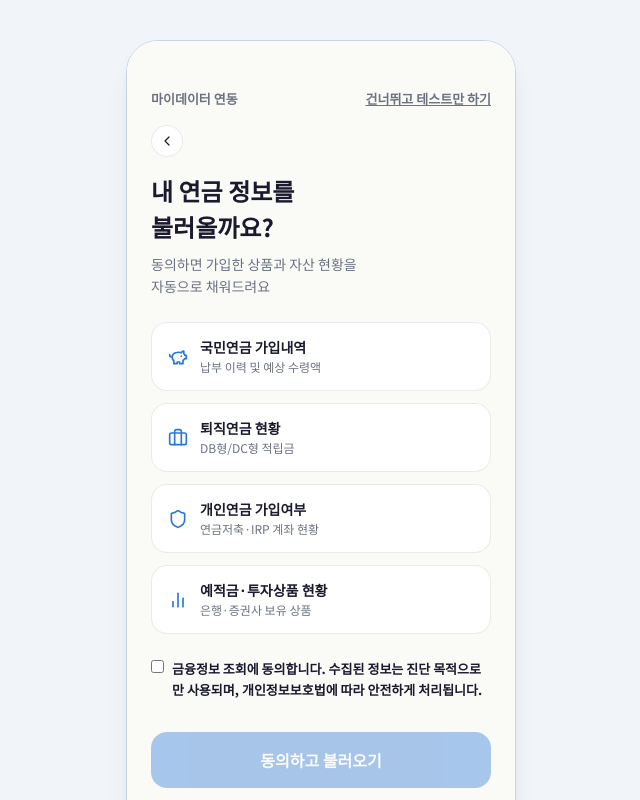
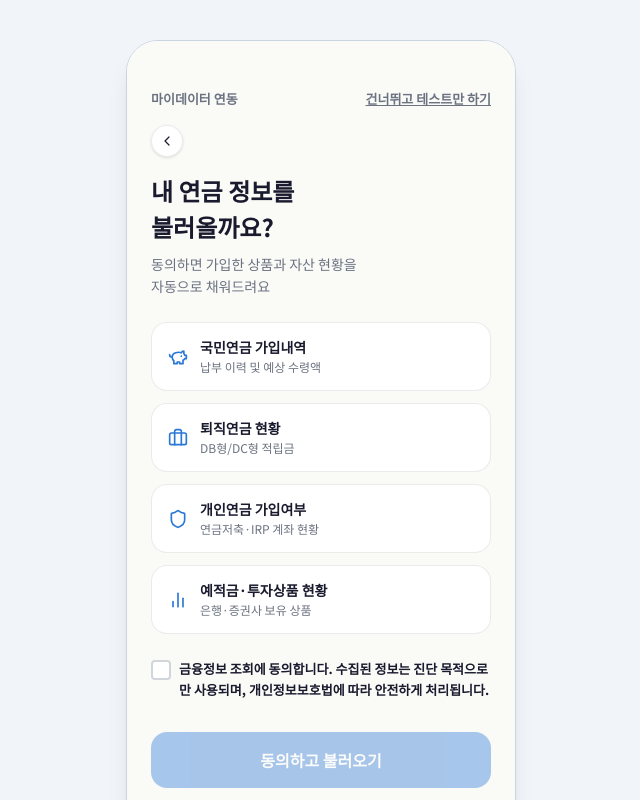
Before and after one commit to 2026-AI-Challenge-swu/mydata-frontend, a React (Vite) app: page /mydata/consent in a window 1280 px wide. Shown: the top 800 px of the page, without its empty margins (319-959 px from the left). Built offline with nearby package versions, Linux system fonts and the light colour scheme; no server answers.

Commit message:
style: 동의화면 커스텀 체크박스/뒤로가기 버튼/CTA 그림자 Figma 값 반영
브라우저 기본 체크박스 대신 Figma의 커스텀 사각 체크박스(파란 채움+흰 체크)로 교체,
뒤로가기 버튼 배경 반투명(90%)+그림자, CTA 버튼 그림자 추가.

```diff
--- a/src/features/mydata/screens/ConsentScreen.tsx
+++ b/src/features/mydata/screens/ConsentScreen.tsx
@@ -100,6 +100,23 @@ function BackIcon() {
   );
 }
 
+// Figma는 브라우저 기본 체크박스가 아니라 커스텀 사각 체크박스를 씀 — 체크 시 파란 사각형+흰 체크마크
+function CustomCheckbox({ checked }: { checked: boolean }) {
+  return (
+    <span
+      className={`mt-0.5 flex h-5 w-5 shrink-0 items-center justify-center rounded border-2 ${
+        checked ? 'border-[#2A78D6] bg-[#2A78D6]' : 'border-[#D1D5DC] bg-white'
+      }`}
+    >
+      {checked && (
+        <svg viewBox="0 0 8 6" fill="none" className="h-[4.5px] w-2" aria-hidden="true">
+          <path d="M0.5 3L3 5.5L7.5 0.5" stroke="white" strokeLinecap="round" strokeLinejoin="round" />
+        </svg>
+      )}
+    </span>
+  );
+}
+
 export function ConsentScreen() {
   const [agreed, setAgreed] = useState(false);
   const navigate = useNavigate();
@@ -119,7 +136,7 @@ export function ConsentScreen() {
 
       {/* 뒤로가기 */}
       <button
-        className="mt-4 flex h-8 w-8 items-center justify-center rounded-full border border-black/8 bg-white"
+        className="mt-4 flex h-8 w-8 items-center justify-center rounded-full border border-black/8 bg-white/90 shadow"
         onClick={() => navigate(-1)}
         aria-label="이전으로"
       >
@@ -161,10 +178,11 @@ export function ConsentScreen() {
       <label className="mt-6 flex items-start gap-2 text-[13px] leading-[21.125px] font-bold text-[#1A1A2E]">
         <input
           type="checkbox"
-          className="mt-0.5"
+          className="sr-only"
           checked={agreed}
           onChange={(event) => setAgreed(event.target.checked)}
         />
+        <CustomCheckbox checked={agreed} />
         금융정보 조회에 동의합니다. 수집된 정보는 진단 목적으로만 사용되며, 개인정보보호법에 따라 안전하게
         처리됩니다.
       </label>
@@ -172,7 +190,7 @@ export function ConsentScreen() {
       {/* CTA 버튼 */}
       <div className="mt-auto pt-8">
         <button
-          className="w-full rounded-2xl bg-[#2A78D6] py-4 text-base leading-6 font-bold text-white disabled:opacity-40"
+          className="w-full rounded-2xl bg-[#2A78D6] py-4 text-base leading-6 font-bold text-white shadow disabled:opacity-40 disabled:shadow-none"
           disabled={!agreed}
           onClick={() => navigate('/mydata/connect')}
         >
```
